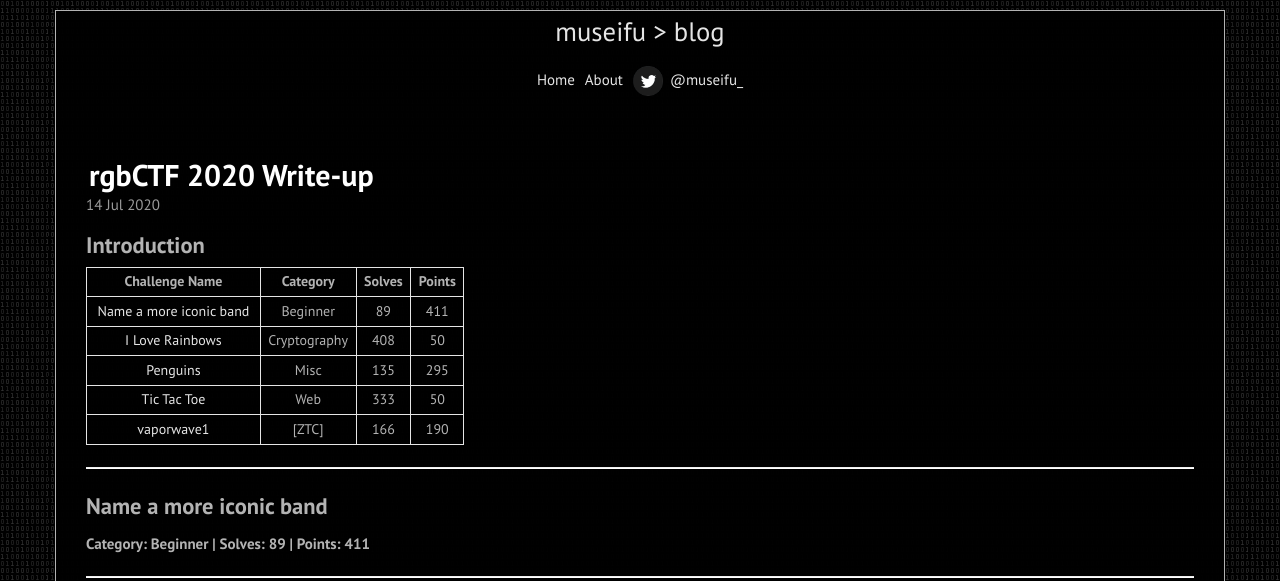
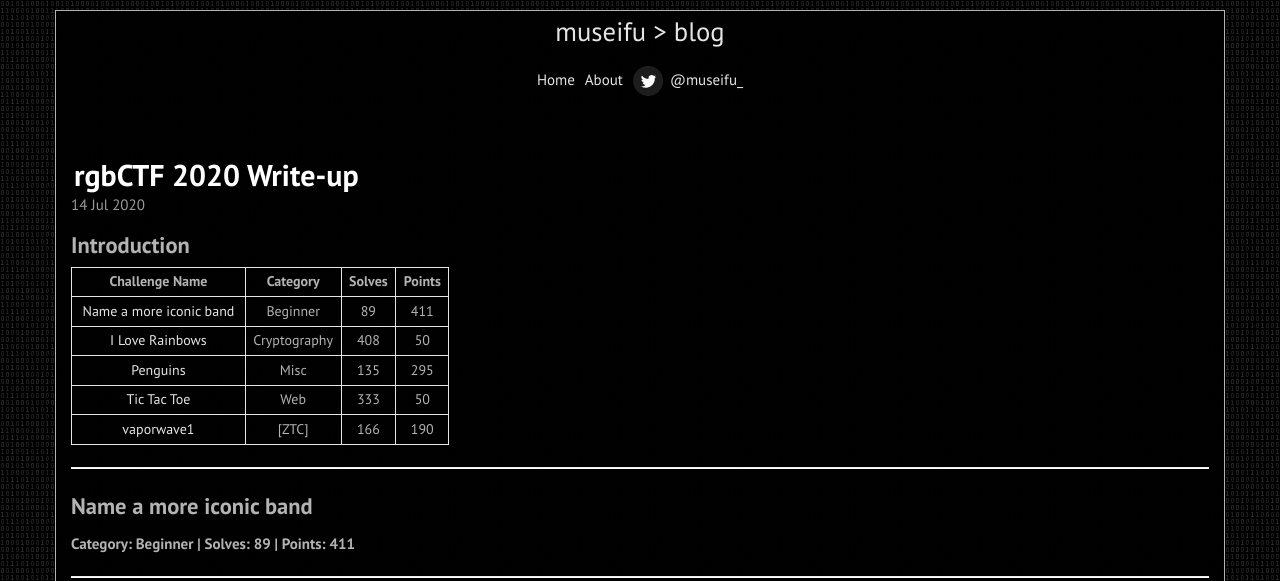
Before and after one commit to museifu666/museifu666.github.io, a Jekyll site: the page built from index.html, in a window 1280 px wide. Shown: the top 581 px of the page. Built offline with Jekyll 4.4.1, drawn with Linux system fonts in a browser that asks for light colours; the list of posts is cut into pages by our own code; grey boxes are pictures that could not be loaded.

Commit message:
Update hyde.css

```diff
--- a/public/css/hyde.css
+++ b/public/css/hyde.css
@@ -136,8 +136,8 @@ a.sidebar-nav-item:focus {
 
 @media (min-width: 64em) {
   .content {
-    margin-left: 1rem;
-    margin-right: 1rem;
+    margin-left: auto;
+    margin-right: auto;
     max-width: 78rem;
   }
 }
```
